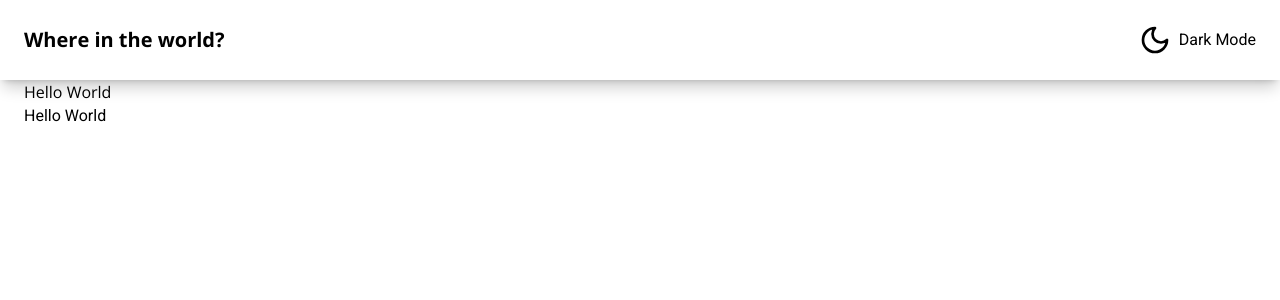
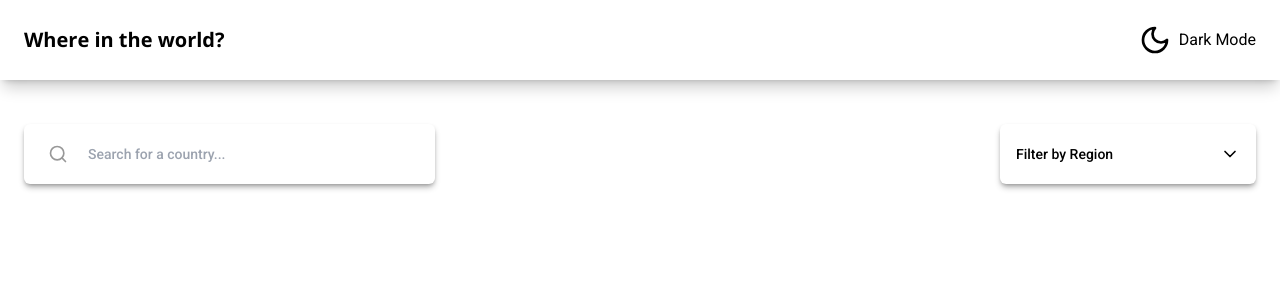
Before and after one commit to themse/countries-app, a Next.js app: page / in a window 1280 px wide. Shown: the top 300 px of the page. Built offline with nearby package versions, Linux system fonts and the light colour scheme.

Commit message:
feat: impl toolbar

```diff
--- /dev/null
+++ b/src/app/_components/Toolbar.tsx
@@ -0,0 +1,57 @@
+import { Input } from '@/ui/components/atoms/Input';
+import { SearchIcon } from '@/ui/components/atoms/icons';
+import {
+	Select,
+	SelectContent,
+	SelectItem,
+	SelectTrigger,
+	SelectValue,
+} from '@/ui/components/molecules/Select';
+
+// TODO use fetched data
+const mockedData = [
+	{
+		label: 'Africa',
+		value: 'africa',
+	},
+	{
+		label: 'America',
+		value: 'america',
+	},
+	{
+		label: 'Asia',
+		value: 'Asia',
+	},
+	{
+		label: 'Europe',
+		value: 'europe',
+	},
+	{
+		label: 'Oceania',
+		value: 'oceania',
+	},
+];
+
+export const Toolbar = () => {
+	return (
+		<div className="flex flex-col justify-between gap-x-2 gap-y-8 sm:flex-row">
+			<div className="relative w-full sm:w-1/2 md:w-1/3">
+				<SearchIcon className="absolute left-6 top-1/2 h-5 w-5 -translate-y-1/2 opacity-40" />
+				<Input type="text" className="pl-16" placeholder="Search for a country..." />
+			</div>
+
+			<Select>
+				<SelectTrigger className="w-64">
+					<SelectValue placeholder="Filter by Region" />
+				</SelectTrigger>
+				<SelectContent className="w-64">
+					{mockedData.map(({ label, value }) => (
+						<SelectItem value={value} key={value}>
+							{label}
+						</SelectItem>
+					))}
+				</SelectContent>
+			</Select>
+		</div>
+	);
+};
--- a/src/app/page.tsx
+++ b/src/app/page.tsx
@@ -2,12 +2,14 @@ import 'server-only';
 
 import { Container } from '@/ui/components/templates/Container';
 import { PageProps } from '@/types/app';
+import { Toolbar } from './_components/Toolbar';
 
 export default function Home({}: PageProps) {
 	return (
 		<Container>
-			<h2>Hello World</h2>
-			<p>Hello World</p>
+			<div className="py-11">
+				<Toolbar />
+			</div>
 		</Container>
 	);
 }
--- a/src/ui/components/molecules/Select/_components/Trigger.tsx
+++ b/src/ui/components/molecules/Select/_components/Trigger.tsx
@@ -7,7 +7,7 @@ import { ChevronDown } from '@/ui/components/atoms/icons';
 const triggerVariants = tv({
 	slots: {
 		wrapper:
-			'flex w-full items-center justify-between rounded-md px-4 py-5 text-sm shadow-sm shadow-black/30 focus:outline-none focus:ring-2 focus:ring-gray-900/20 focus:ring-offset-2 disabled:cursor-not-allowed disabled:opacity-50 dark:bg-gray-700 [&>span]:line-clamp-1',
+			'flex w-full items-center justify-between rounded-md px-4 py-5 text-sm font-medium shadow-md shadow-black/30 focus:outline-none focus:ring-2 focus:ring-gray-900/20 focus:ring-offset-2 disabled:cursor-not-allowed disabled:opacity-50 dark:bg-gray-700 [&>span]:line-clamp-1',
 		icon: 'h-5 w-5',
 	},
 });
--- a/src/ui/components/molecules/Select/index.ts
+++ b/src/ui/components/molecules/Select/index.ts
@@ -1 +1 @@
-export { Select } from './Select';
+export * from './Select';
```
